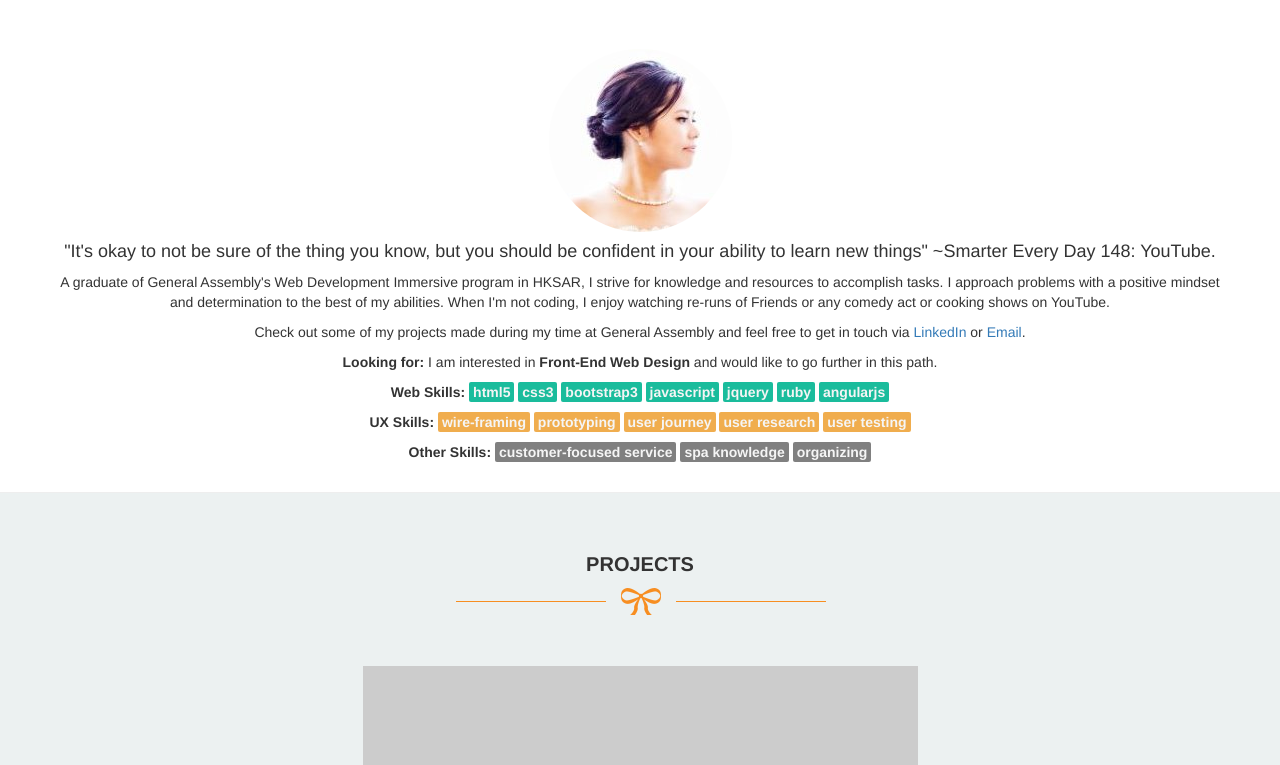
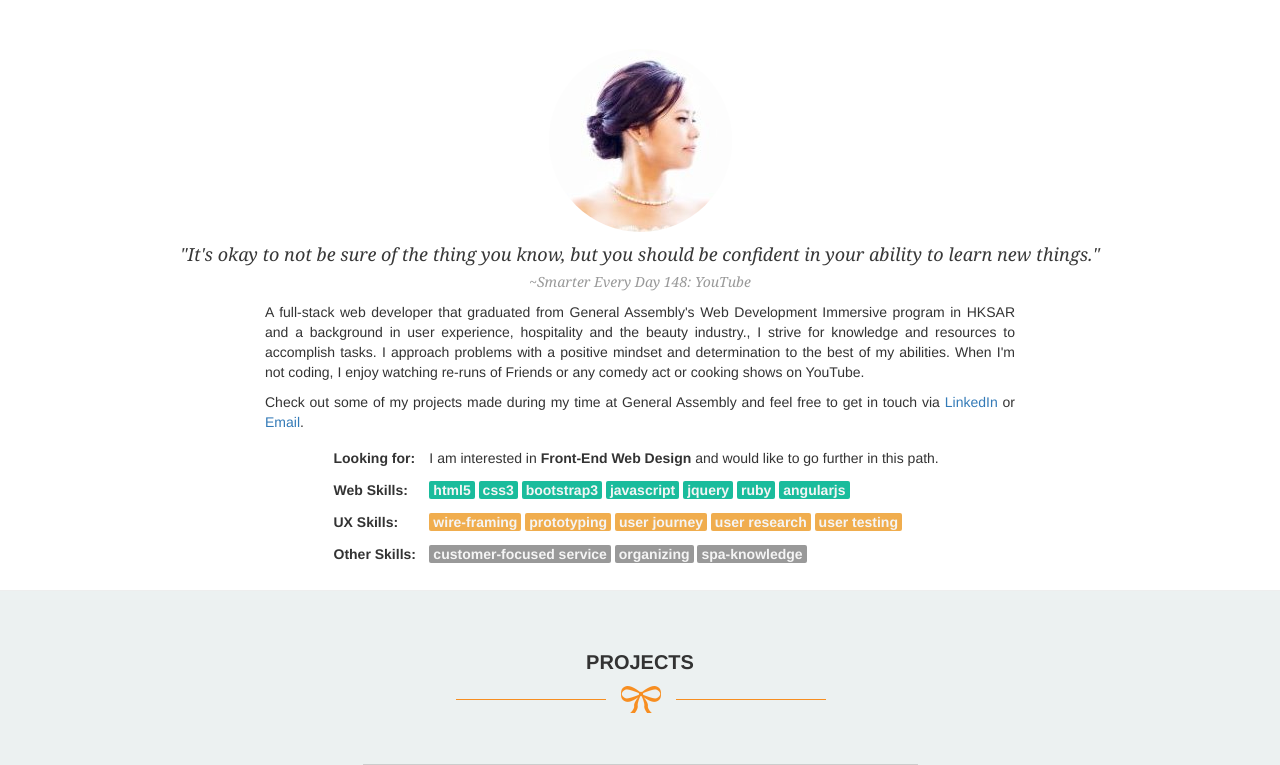
Before and after one commit to tonianner/tonianner.github.io, a PHP site: page /indexReal.html in a window 1280 px wide. Shown: the part 866-1631 px from the top of the page. Run offline with PHP 8.4, Linux system fonts and the light colour scheme; grey boxes labelled with a size stand in for pictures from a placeholder-image service; some libraries are stand-ins or nearby versions.

Commit message:
fixed about me layout

```diff
--- a/assets/css/main.css
+++ b/assets/css/main.css
@@ -1,6 +1,35 @@
 body {
   padding-top: 50px;
 }
+
+blockquote {
+  font-family: Georgia, serif;
+  font-size: 18px;
+  font-style: italic;
+  margin: 0.25em 0;
+  padding: 0.25em 40px;
+  line-height: 1.45;
+  position: relative;
+  color: #383838;
+  border: 0;
+}
+
+
+blockquote cite {
+  color: #999999;
+  font-size: 14px;
+  display: block;
+  margin-top: 5px;
+}
+
+td {
+  padding: 6px;
+}
+
+.text-justify {
+  text-align: justify;
+}
+
 
 /*-- Tags to be colored --*/
 /*http://bootsnipp.com/snippets/featured/310-user-profile-in-modal-window*/
@@ -10,7 +39,7 @@ body {
   border-radius: 2px;
   color: #f5f5f5;
   font-weight: bold;
-  padding: 2px 4px;
+  padding: 1px 4px;
 }
 
 .tags-ux {
@@ -18,18 +47,18 @@ body {
   border-radius: 2px;
   color: #f5f5f5;
   font-weight: bold;
-  padding: 2px 4px;
+  padding: 1px 4px;
 }
 .section-project {
   background-color: #ecf1f1;
 }
 
 .tags-others {
-  background: grey;
+  background: #999999;
   border-radius: 2px;
   color: #f5f5f5;
   font-weight: bold;
-  padding: 2px 4px;
+  padding: 1px 4px;
 }
 /*-- End Tags to be colored --*/
 
--- a/indexReal.html
+++ b/indexReal.html
@@ -88,21 +88,29 @@ http://www.templatemo.com/free-website-templates/417-grill
     </div>
     <div class="row">
       <center>
-        <figure>
         <img src="assets/images/toni.jpg" alt="" class="img-circle img-responsive">
-        </figure>
+
+        <blockquote class="col-md-12 col-sm-6">
+          "It's okay to not be sure of the thing you know, but you should be confident in your ability to learn new things."
+          <cite>~Smarter Every Day 148: YouTube </cite>
+        </blockquote>
       </center>
-      <center>
-        <h4>"It's okay to not be sure of the thing you know, but you should be confident in your ability to learn new things" ~Smarter Every Day 148: YouTube.</h4>
 
-        <p>A graduate of General Assembly's Web Development Immersive program in HKSAR, I strive for knowledge and resources to accomplish tasks. I approach problems with a positive mindset and determination to the best of my abilities. When I'm not coding, I enjoy watching re-runs of Friends or any comedy act or cooking shows on YouTube.</p>
+      <div class="container col-sm-8 col-sm-offset-2 text-justify">
+        <p>A full-stack web developer that graduated from General Assembly's Web Development Immersive program in HKSAR and a background in user experience, hospitality and the beauty industry., I strive for knowledge and resources to accomplish tasks. I approach problems with a positive mindset and determination to the best of my abilities. When I'm not coding, I enjoy watching re-runs of Friends or any comedy act or cooking shows on YouTube.</p>
 
         <p>Check out some of my projects made during my time at General Assembly and feel free to get in touch via <a href="https://hk.linkedin.com/in/tonianne00" target="_blank"> LinkedIn</a> or <a href="mailto:tonianne.romero@gmail.com?Subject=Hello%20Toni" target="_top">Email</a>.</p>
 
-        <p><strong>Looking for: </strong>
-          <span>I am interested in <strong>Front-End Web Design</strong> and would like to go further in this path.</span>
-        </p>
-        <p><strong>Web Skills: </strong>
+        <table class="borderless col-sm-10 col-sm-offset-1">
+          <tbody>
+            <tr>
+              <td><strong>Looking for: </strong></td>
+              <td>I am interested in <strong>Front-End Web Design</strong> and would like to go further in this path.</td>
+            <tr>
+
+            <tr>
+              <td><strong>Web Skills: </strong></td>
+              <td>
                 <span class="tags-web">html5</span>
                 <span class="tags-web">css3</span>
                 <span class="tags-web">bootstrap3</span>
@@ -110,21 +118,32 @@ http://www.templatemo.com/free-website-templates/417-grill
                 <span class="tags-web">jquery</span>
                 <span class="tags-web">ruby</span>
                 <span class="tags-web">angularjs</span>
-        </p>
-        <p><strong>UX Skills: </strong>
+              </td>
+            </tr>
+
+            <tr>
+              <td><strong>UX Skills: </strong></td>
+              <td>
                 <span class="tags-ux">wire-framing</span>
                 <span class="tags-ux">prototyping</span>
                 <span class="tags-ux">user journey</span>
                 <span class="tags-ux">user research</span>
                 <span class="tags-ux">user testing</span>
-        </p>
-        <p><strong>Other Skills: </strong>
+              </td>
+            </tr>
+
+            <tr>
+              <td><strong>Other Skills: </strong></td>
+              <td>
                 <span class="tags-others">customer-focused service</span>
-          <span class="tags-others">spa knowledge</span>
                 <span class="tags-others">organizing</span>
-        </p>
-      </center>
+                <span class="tags-others">spa-knowledge</span>
+              </td>
+            </tr>
+          </tbody>
+        </table>
 
+      </div>
     </div>
   </div>
 
@@ -291,6 +310,19 @@ http://www.templatemo.com/free-website-templates/417-grill
           </div>
         </li>
         <li class="timeline-inverted">
+          <div class="timeline-badge"><i class="glyphicon fa fa-graduation-cap"></i></div>
+          <div class="timeline-panel">
+            <div class="timeline-heading">
+              <h4 class="timeline-title">CMM Monita Academy</h4>
+              <h5 class="text-muted"><i class="fa fa-certificate"></i><strong> Diploma</strong> in <strong> Beauty Specialist</strong></h5>
+              <p><small class="text-muted"><i class="fa fa-calendar"></i> 2013 - 2014 </small></p>
+            </div>
+            <div class="timeline-body">
+              <p>Certified Therapist (ITEC, CIBTEC and Central Tafe certified). I took this course as I was deeply interested in the Spa and Beauty Industry. This has helped me better explain certain procedures to customers more confidently. Learning all about the Aromatherapy remedies was also the most interesting part as a Beauty Specialist.</p>
+            </div>
+          </div>
+        </li>
+        <li>
           <div class="timeline-badge info"><i class="glyphicon fa fa-briefcase"></i></div>
           <div class="timeline-panel">
             <div class="timeline-heading">
@@ -300,19 +332,6 @@ http://www.templatemo.com/free-website-templates/417-grill
             </div>
             <div class="timeline-body">
               <p>Assist in daily operations of the Spa. Sales of spa products and Inventory Control. Handle customers’ inquires and maintain strong relationships with customers. Provide general administrative and clerical support such as monthly reports and promotional analysis.</p>
-            </div>
-          </div>
-        </li>
-        <li>
-          <div class="timeline-badge"><i class="glyphicon fa fa-graduation-cap"></i></div>
-          <div class="timeline-panel">
-            <div class="timeline-heading">
-              <h4 class="timeline-title">CMM Monita Academy</h4>
-              <h5 class="text-muted"><i class="fa fa-certificate"></i><strong> Diploma</strong> in <strong> Beauty Specialist</strong></h5>
-              <p><small class="text-muted"><i class="fa fa-calendar"></i> 2013 - 2014 </small></p>
-            </div>
-            <div class="timeline-body">
-              <p>Certified Therapist (ITEC, CIBTEC and Central Tafe certified). I took this course as I was deeply interested in the Spa and Beauty Industry. This has helped me better explain certain procedures to customers more confidently. Learning all about the Aromatherapy remedies was also the most interesting part as a Beauty Specialist.</p>
             </div>
           </div>
         </li>
```
Lines whose indentation alone changed are shown as unchanged.
